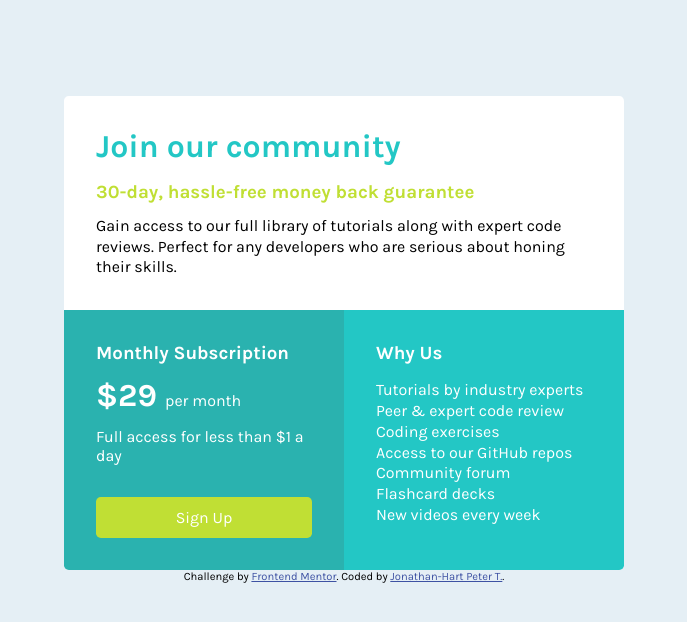
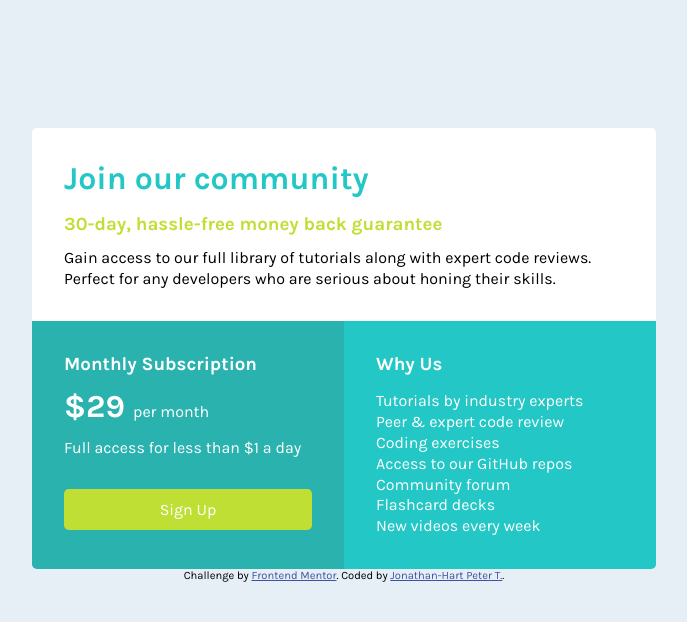
Before and after one commit to PeeroDemba/Single-Price-Grid-Component, a plain HTML site: page single-price-grid-component-master/index.html in a window 1280 px wide. Shown: the whole page, without its empty margins (296-983 px from the left). Drawn offline with Linux system fonts and the light colour scheme.

Commit message:
second commit

```diff
--- a/single-price-grid-component-master/main.scss
+++ b/single-price-grid-component-master/main.scss
@@ -11,7 +11,7 @@ body {
 }
 
 main.container {
-  max-width: 35rem;
+  max-width: 39rem;
   min-height: 15rem;
   display: grid;
   grid-template-columns: 1fr;
@@ -22,7 +22,7 @@ main.container {
     padding: 2rem;
     border-top-left-radius: 0.3rem;
     border-top-right-radius: 0.3rem;
-    margin-top: 6rem;
+    margin-top: 8rem;
 
     & h1 {
       font-size: 2rem;
```
Also changed, not shown: single-price-grid-component-master/main.css.
